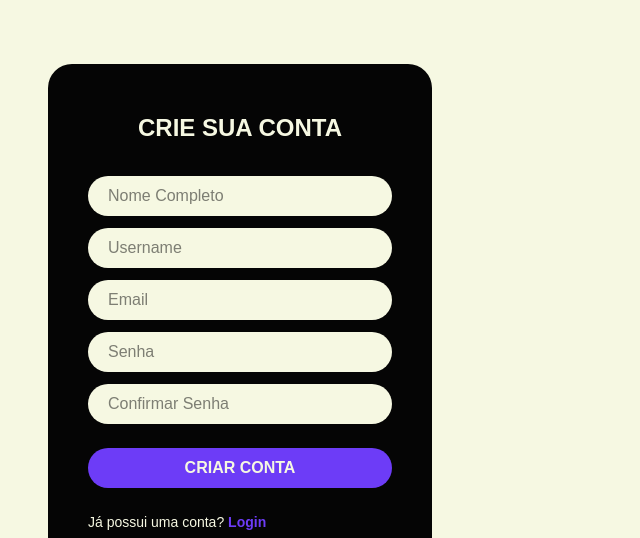
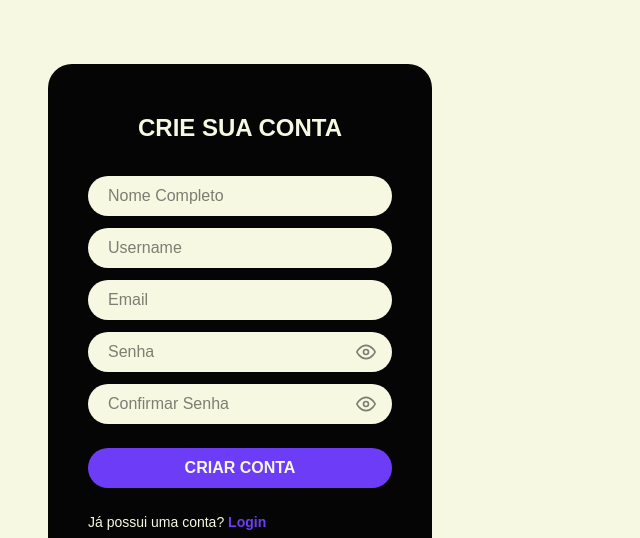
Before and after one commit to smacedo7/pt-2026-02-grupo-05-frontend, a Next.js app: page /tela-cadastro in a window 1280 px wide. Shown: the top 538 px of the page, without its empty margins (0-640 px from the left). Built offline with nearby package versions, Linux system fonts and the light colour scheme.

Commit message:
visualizar senha.

```diff
--- /dev/null
+++ b/app/tela-cadastro/CadastroForm.tsx
@@ -0,0 +1,92 @@
+"use client";
+
+import { useState } from "react";
+
+export default function CadastroForm() {
+    const [mostrarSenha, setMostrarSenha] = useState(false);
+    const [mostrarConfirmar, setMostrarConfirmar] = useState(false);
+    return (
+        <section className="w-full max-w-sm rounded-t-3xl bg-preto px-10 py-12 text-creme">
+            <h1 className="mb-8 text-center text-2xl font-bold uppercase">Crie sua conta</h1>
+            <form className="flex flex-col gap-3">
+                <div>
+                    <input type="text" placeholder="Nome Completo"
+                        className="w-full rounded-full bg-creme px-5 py-2 text-preto placeholder:text-preto/50 outline-none focus:ring-2 focus:ring-roxo" />
+                </div>
+
+                <div>
+                    <input type="text" placeholder="Username"
+                        className="w-full rounded-full bg-creme px-5 py-2 text-preto placeholder:text-preto/50 outline-none focus:ring-2 focus:ring-roxo" />
+                </div>
+
+                <div>
+                    <input type="email" placeholder="Email"
+                        className="w-full rounded-full bg-creme px-5 py-2 text-preto placeholder:text-preto/50 outline-none focus:ring-2 focus:ring-roxo" />
+                </div>
+
+                <div className="relative">
+                    <input type={mostrarSenha ? "text" : "password"}
+                        placeholder="Senha"
+                        className="w-full rounded-full bg-creme px-5 py-2 text-preto placeholder:text-preto/50 outline-none focus:ring-2 focus:ring-roxo"
+                    />
+                    <button type="button" onClick={() => setMostrarSenha(!mostrarSenha)}
+                        aria-label={mostrarSenha ? "Ocultar" : "Mostrar"}
+                        className="absolute right-4 top-1/2 -translate-y-1/2 cursor-pointer text-preto/50"
+                    >
+                        <svg
+                            xmlns="http://www.w3.org/2000/svg"
+                            viewBox="0 0 24 24"
+                            fill="none"
+                            stroke="currentColor"
+                            strokeWidth="2"
+                            strokeLinecap="round"
+                            strokeLinejoin="round"
+                            className="h-5 w-5"
+                        >
+                            <path d="M1 12s4-8 11-8 11 8 11 8-4 8-11 8-11-8-11-8z" />
+                            <circle cx="12" cy="12" r="3" />
+                        </svg>
+                    </button>
+                </div>
+                <div className="relative">
+                    <input
+                        type={mostrarConfirmar ? "text" : "password"}
+                        placeholder="Confirmar Senha"
+                        className="w-full rounded-full bg-creme py-2 pl-5 pr-12 text-preto placeholder:text-preto/50 outline-none focus:ring-2 focus:ring-roxo"
+                    />
+                    <button
+                        type="button"
+                        onClick={() => setMostrarConfirmar(!mostrarConfirmar)}
+                        aria-label={mostrarConfirmar ? "Ocultar confirmação de senha" : "Mostrar confirmação de senha"}
+                        className="absolute right-4 top-1/2 -translate-y-1/2 cursor-pointer text-preto/50"
+                    >
+                        <svg
+                            xmlns="http://www.w3.org/2000/svg"
+                            viewBox="0 0 24 24"
+                            fill="none"
+                            stroke="currentColor"
+                            strokeWidth="2"
+                            strokeLinecap="round"
+                            strokeLinejoin="round"
+                            className="h-5 w-5"
+                        >
+                            <path d="M1 12s4-8 11-8 11 8 11 8-4 8-11 8-11-8-11-8z" />
+                            <circle cx="12" cy="12" r="3" />
+                        </svg>
+                    </button>
+                </div>
+
+                <div>
+                    <button type="submit"
+                        className="mt-3 w-full cursor-pointer rounded-full bg-roxo py-2 font-bold text-creme hover:opacity-90">
+                        CRIAR CONTA
+                    </button>
+                </div>
+            </form>
+
+            <p className="mt-6 text-sm">
+                Já possui uma conta?{" "} <a href="/login" className="font-bold text-roxo">Login</a>
+            </p>
+        </section>
+    );
+}
--- a/app/tela-cadastro/page.tsx
+++ b/app/tela-cadastro/page.tsx
@@ -1,5 +1,5 @@
 import type { Metadata } from "next";
-
+import CadastroForm from "./CadastroForm";
 export const metadata: Metadata = {
     title: "Crie sua conta",
 };
@@ -7,46 +7,7 @@ export const metadata: Metadata = {
 export default function TelaCadastro() {
     return (
         <main className="flex min-h-screen bg-creme px-12 pt-16">
-             <section className="w-full max-w-sm rounded-t-3xl bg-preto px-10 py-12 text-creme">
-            <h1 className="mb-8 text-center text-2xl font-bold uppercase">Crie sua conta</h1>
-            <form className="flex flex-col gap-3">
-                <div>
-                    <input type="text" placeholder="Nome Completo"
-                    className="w-full rounded-full bg-creme px-5 py-2 text-preto placeholder:text-preto/50 outline-none focus:ring-2 focus:ring-roxo"/>
-                </div>
-
-                <div>
-                    <input type="text" placeholder="Username"
-                    className="w-full rounded-full bg-creme px-5 py-2 text-preto placeholder:text-preto/50 outline-none focus:ring-2 focus:ring-roxo"/>
-                </div>
-
-                <div>
-                    <input type="email" placeholder="Email"
-                    className="w-full rounded-full bg-creme px-5 py-2 text-preto placeholder:text-preto/50 outline-none focus:ring-2 focus:ring-roxo" />
-                </div>
-
-                <div>
-                    <input type="password" placeholder="Senha"
-                    className="w-full rounded-full bg-creme px-5 py-2 text-preto placeholder:text-preto/50 outline-none focus:ring-2 focus:ring-roxo" />
-                </div>
-
-                <div>
-                    <input type="password" placeholder="Confirmar Senha"
-                    className="w-full rounded-full bg-creme px-5 py-2 text-preto placeholder:text-preto/50 outline-none focus:ring-2 focus:ring-roxo" />
-                </div>
-
-                <div>
-                    <button type="submit"
-                    className="mt-3 w-full cursor-pointer rounded-full bg-roxo py-2 font-bold text-creme hover:opacity-90">
-                    CRIAR CONTA
-                    </button>
-                </div>
-            </form>
-
-            <p className="mt-6 text-sm">
-                Já possui uma conta?{" "} <a href="/login" className="font-bold text-roxo">Login</a>
-            </p>
-            </section>
+             <CadastroForm/>
         </main>
     );
 }
```
